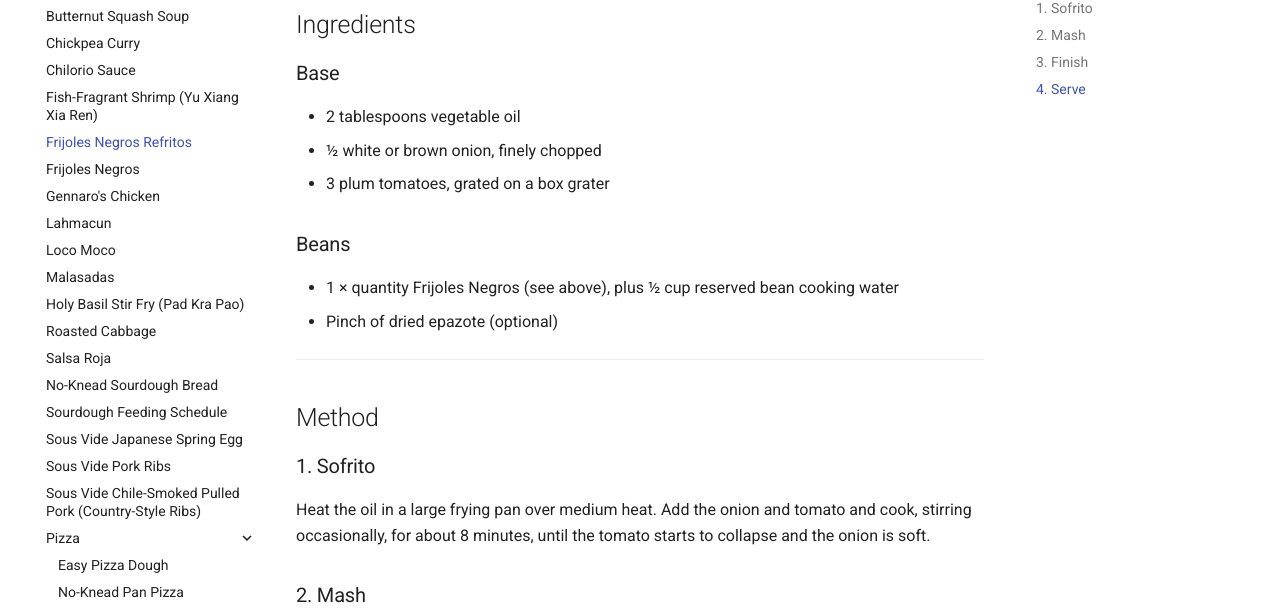
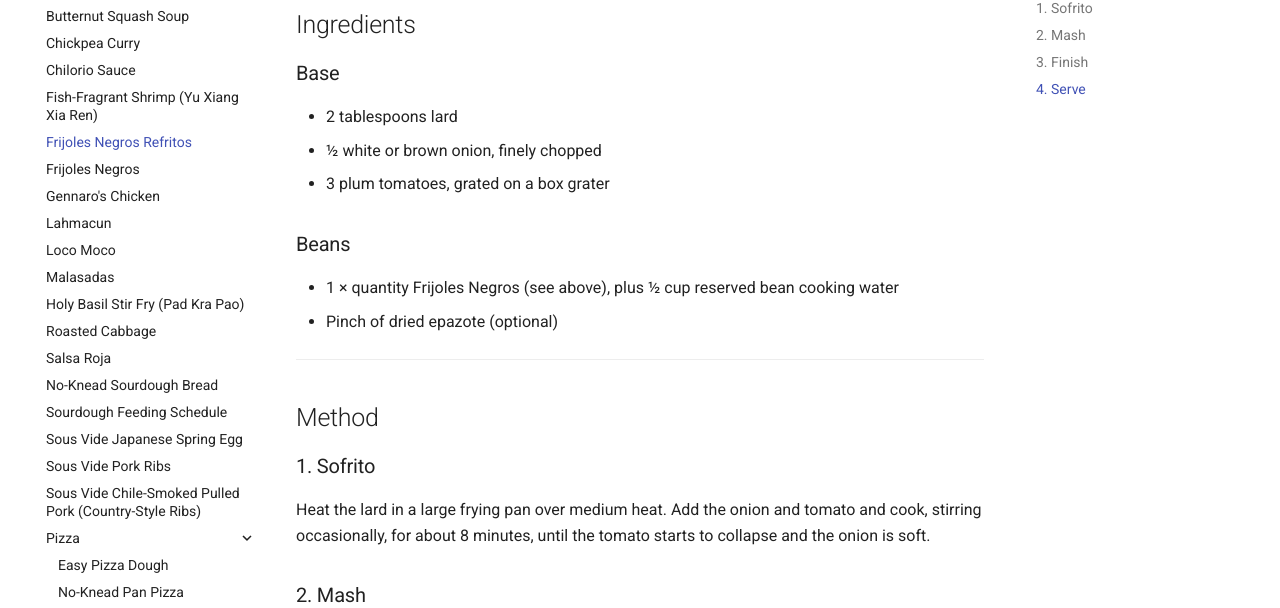
Before and after one commit to normanj9/recipes, an MkDocs documentation site: the page built from docs/recipes/frijoles-negros-refritos.md, in a window 1280 px wide and 1217 px high. Shown: the part 238-846 px from the top of the window. Built offline with MkDocs 1.6.1 and Material for MkDocs 9.7.7, drawn with Linux system fonts in a browser that asks for light colours; comment, search, counter and statistics services are not loaded.

Commit message:
Update frijoles-negros-refritos.md

```diff
--- a/docs/recipes/frijoles-negros-refritos.md
+++ b/docs/recipes/frijoles-negros-refritos.md
@@ -6,7 +6,7 @@ _Adapted from the Frijoles Negros Refritos recipe in La Mesa Mexicana._
 
 ### Base
 
-- 2 tablespoons vegetable oil
+- 2 tablespoons lard
 - ½ white or brown onion, finely chopped
 - 3 plum tomatoes, grated on a box grater
 
@@ -21,7 +21,7 @@ _Adapted from the Frijoles Negros Refritos recipe in La Mesa Mexicana._
 
 ### 1. Sofrito
 
-Heat the oil in a large frying pan over medium heat. Add the onion and tomato and cook, stirring occasionally, for about 8 minutes, until the tomato starts to collapse and the onion is soft.
+Heat the lard in a large frying pan over medium heat. Add the onion and tomato and cook, stirring occasionally, for about 8 minutes, until the tomato starts to collapse and the onion is soft.
 
 ### 2. Mash
 
```
